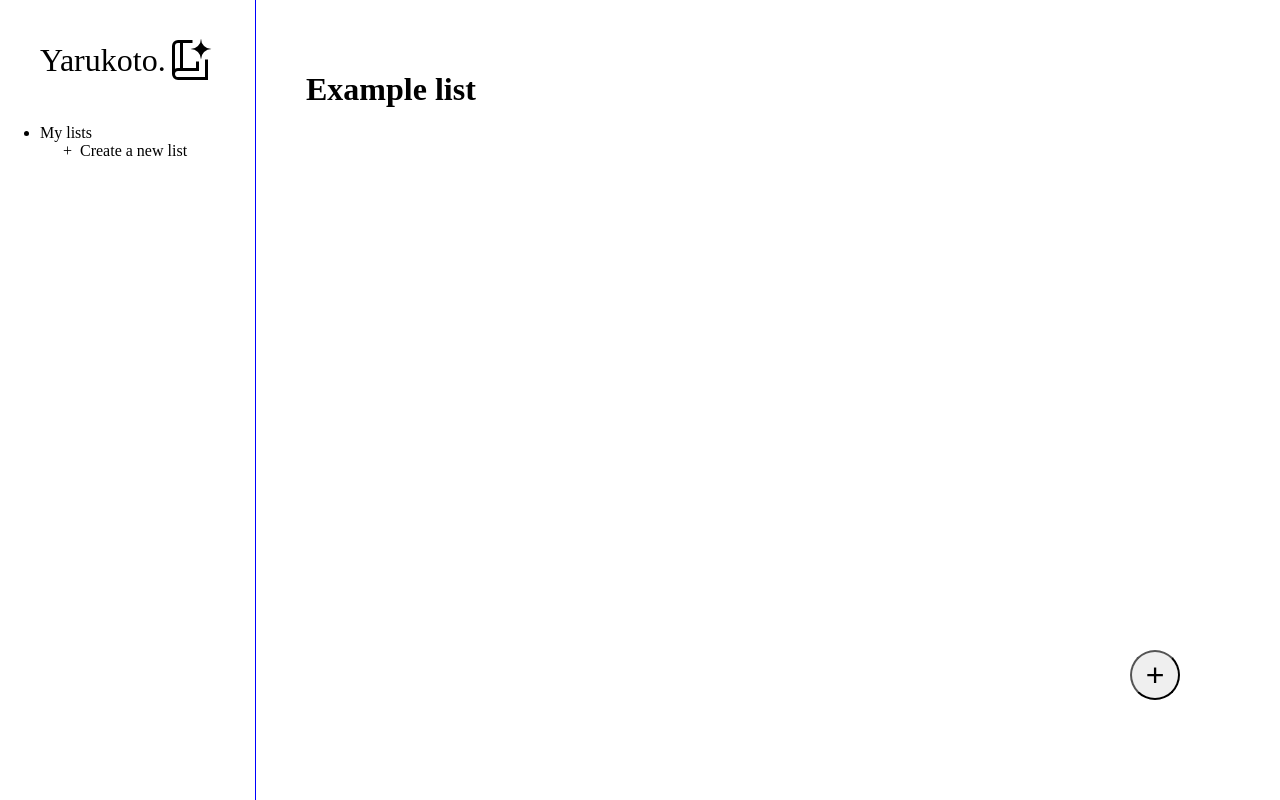
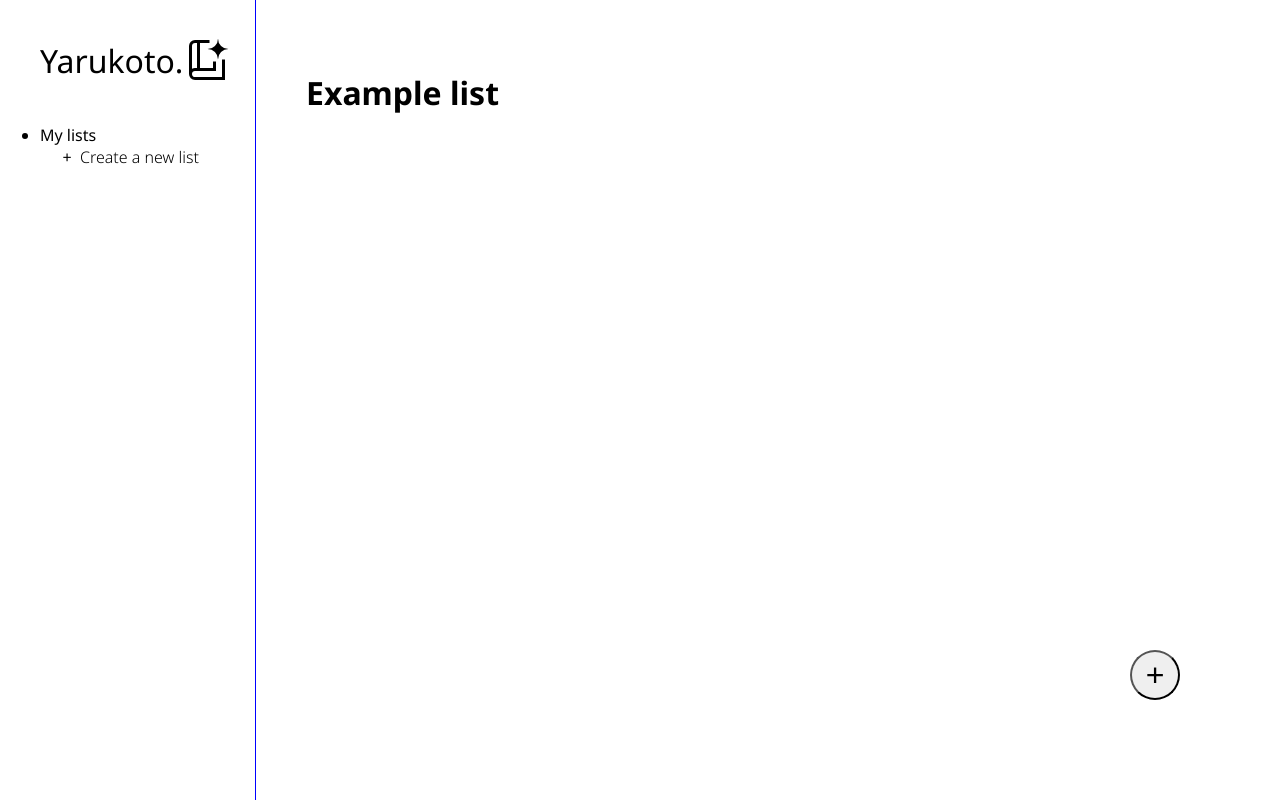
Before and after one commit to katekat25/todolist, a website built with webpack: page src/template.html in a window 1280 px wide. Built offline with nearby package versions, Linux system fonts and the light colour scheme.

Commit message:
Add a nice font

```diff
--- a/src/styles.css
+++ b/src/styles.css
@@ -1,5 +1,9 @@
+@import url('https://fonts.googleapis.com/css2?family=Noto+Sans:ital,wght@0,100..900;1,100..900&display=swap');
+
 /* General resets */
+
 body {
+    font-family: "Noto Sans", serif;
     margin: 0;
     padding: 0;
     height: 100vh;
```
